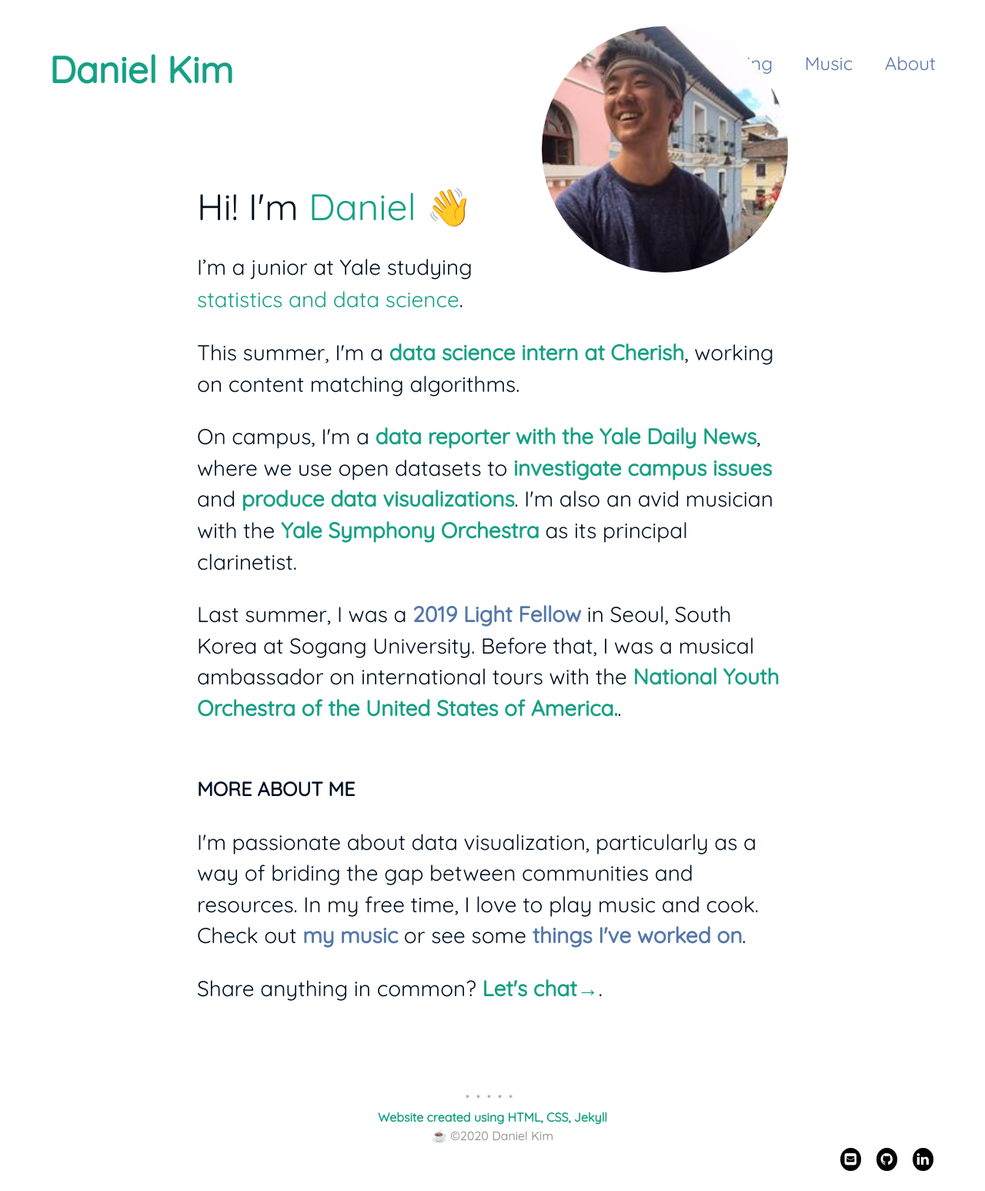
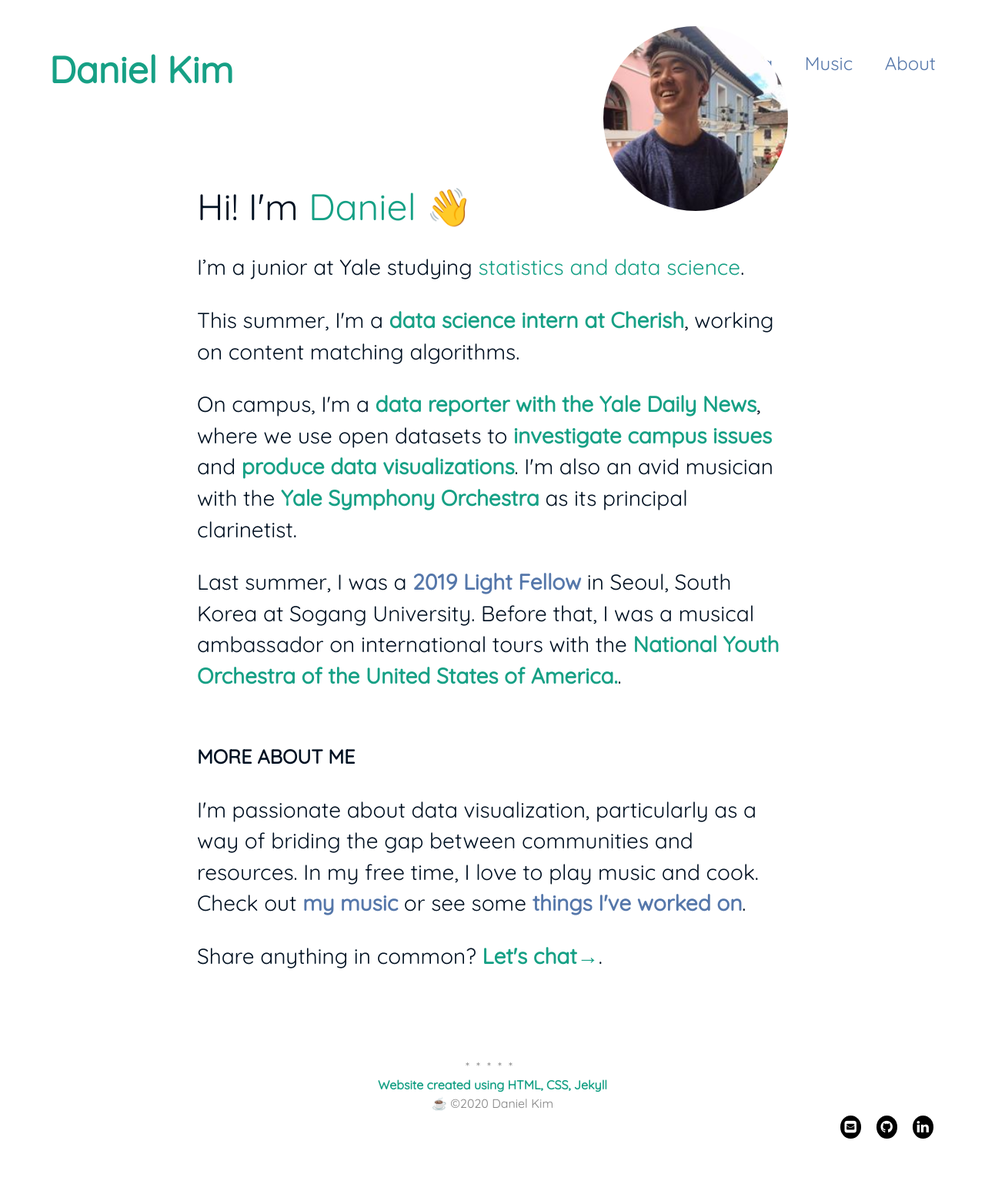
Before and after one commit to danielk56/danielk56.github.io, a Jekyll site: the page built from about.html, in a window 1280 px wide. Shown: the whole page at 77% size. Built offline with Jekyll 4.4.1, drawn with Linux system fonts in a browser that asks for light colours; after the commit the page ends 1505 px from its top, so only the background shows below that.

Commit message:
Update main.css

```diff
--- a/assets/css/main.css
+++ b/assets/css/main.css
@@ -385,7 +385,7 @@ img.displayed {
 
 #bio-prof-pic {
     border-radius: 50%;
-    width: 320px;
+    width: 240px;
     float: right;
     margin: -140px 0 24px 20px;
 }
```
